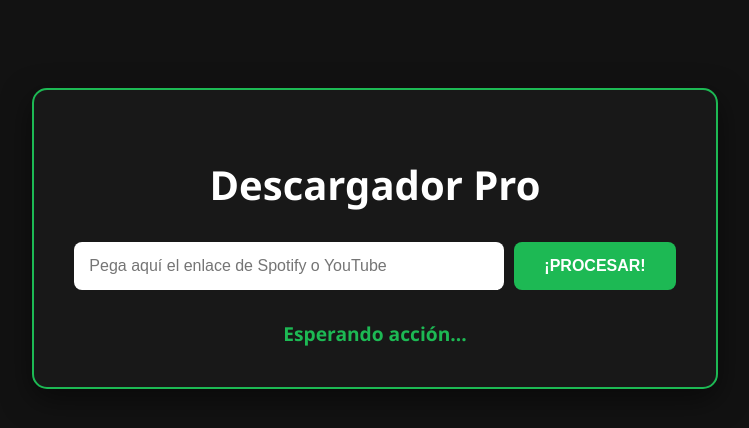
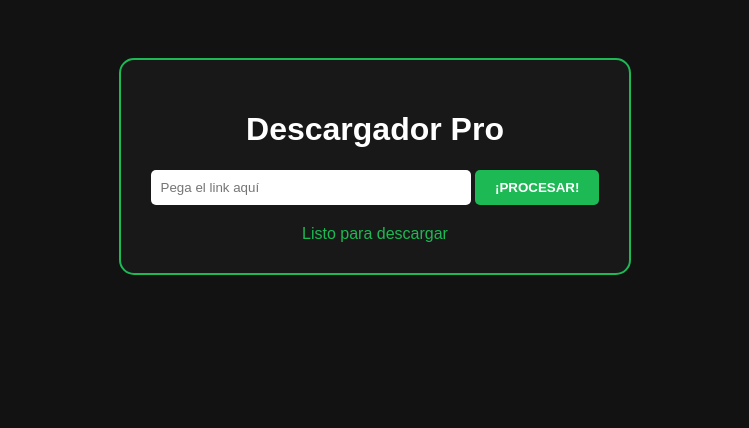
Before and after one commit to Alan-AveGar96/BajarListasSpotify, a website: page prueba.html in a window 1280 px wide. Shown: the whole page, without its empty margins (265-1014 px from the left). Drawn offline with Linux system fonts and the light colour scheme.

Commit message:
Fix: Sincronización de rutas y herramientas

```diff
--- a/prueba.html
+++ b/prueba.html
@@ -4,57 +4,40 @@
     <meta charset="UTF-8">
     <title>Descargador Pro</title>
     <style>
-        body { background: #121212; color: white; font-family: 'Segoe UI', sans-serif; text-align: center; padding-top: 80px; }
-        .container { border: 2px solid #1DB954; padding: 40px; display: inline-block; border-radius: 15px; background: #181818; box-shadow: 0 10px 30px rgba(0,0,0,0.5); }
-        h1 { margin-bottom: 30px; font-size: 2.5em; }
-        input { padding: 15px; width: 400px; border-radius: 8px; border: none; font-size: 16px; margin-right: 10px; }
-        button { padding: 15px 30px; background: #1DB954; color: white; border: none; cursor: pointer; border-radius: 8px; font-weight: bold; font-size: 16px; transition: 0.3s; }
-        button:hover { background: #1ed760; transform: scale(1.05); }
-        #status { margin-top: 30px; color: #1DB954; font-weight: bold; font-size: 1.2em; min-height: 1.2em; }
+        body { background: #121212; color: white; font-family: sans-serif; text-align: center; padding-top: 50px; }
+        .container { border: 2px solid #1DB954; padding: 30px; border-radius: 15px; display: inline-block; background: #181818; }
+        input { padding: 10px; width: 300px; border-radius: 5px; border: none; }
+        button { padding: 10px 20px; background: #1DB954; color: white; border: none; border-radius: 5px; cursor: pointer; font-weight: bold; }
+        #status { margin-top: 20px; color: #1DB954; }
     </style>
 </head>
 <body>
     <div class="container">
         <h1>Descargador Pro</h1>
-        <div style="display: flex; align-items: center; justify-content: center;">
-            <input type="text" id="link" placeholder="Pega aquí el enlace de Spotify o YouTube">
-            <button onclick="procesar()">¡PROCESAR!</button>
-        </div>
-        <div id="status">Esperando acción...</div>
+        <input type="text" id="link" placeholder="Pega el link aquí">
+        <button onclick="procesar()">¡PROCESAR!</button>
+        <div id="status">Listo para descargar</div>
     </div>
 
     <script>
         const RAILWAY_URL = "https://bajarlistasspotify-production.up.railway.app";
 
-        function procesar() {
-            const urlInput = document.getElementById('link').value.trim();
-            const statusDiv = document.getElementById('status');
+        async function procesar() {
+            const url = document.getElementById('link').value;
+            const status = document.getElementById('status');
+            status.innerText = "Procesando en la nube...";
 
-            if(!urlInput) {
-                alert("Debes pegar un enlace válido.");
-                return;
+            try {
+                const res = await fetch(`${RAILWAY_URL}/download`, {
+                    method: 'POST',
+                    headers: { 'Content-Type': 'application/json' },
+                    body: JSON.stringify({ url })
+                });
+                const data = await res.json();
+                status.innerText = res.ok ? "¡Éxito! Archivo procesado." : "Error: " + data.error;
+            } catch (e) {
+                status.innerText = "Error de conexión. Revisa los logs.";
             }
-
-            statusDiv.innerText = "Estableciendo conexión con Railway...";
-
-            const eventSource = new EventSource(`${RAILWAY_URL}/playlist-progress?url=${encodeURIComponent(urlInput)}`);
-
-            eventSource.onmessage = (event) => {
-                const data = JSON.parse(event.data);
-                statusDiv.innerText = data.status;
-
-                if(data.status === "Completado") {
-                    eventSource.close();
-                    statusDiv.innerText = "¡Todo listo! Iniciando descarga del archivo...";
-                    window.location.href = `${RAILWAY_URL}/get-zip?file=${data.file}`;
-                }
-            };
-
-            eventSource.onerror = (err) => {
-                console.error("Error de conexión:", err);
-                statusDiv.innerText = "Error: No se pudo conectar con el servidor. Revisa los logs en Railway.";
-                eventSource.close();
-            };
         }
     </script>
 </body>
```
Also changed, not shown: server.js (+8 -27 lines).
